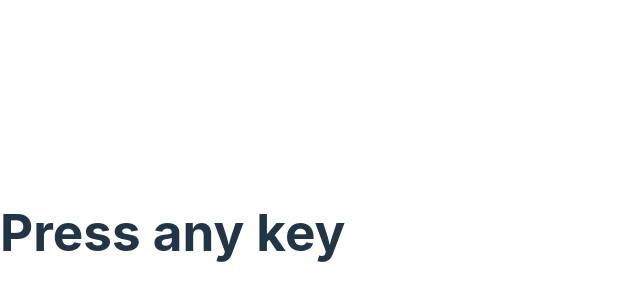
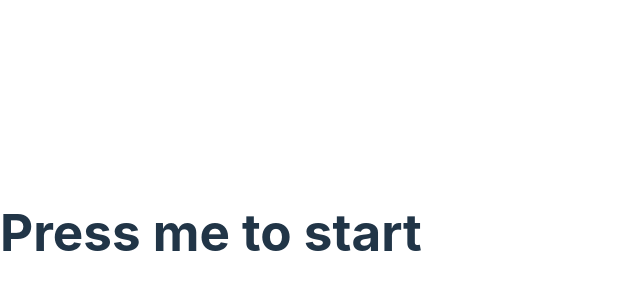
Before and after one commit to sodikovikhtiyor/clicker, a React (Vite) app: page / in a window 1280 px wide. Shown: the part 168-468 px from the top of the page, without its empty margins (0-640 px from the left). Built offline with nearby package versions, Linux system fonts and the light colour scheme.

Commit message:
alert added

```diff
--- a/src/App.jsx
+++ b/src/App.jsx
@@ -1,4 +1,4 @@
-import React, { useState } from 'react';
+import React, { useState } from "react";
 
 function App() {
   const [clickedKeys, setClickedKeys] = useState([]);
@@ -7,10 +7,10 @@ function App() {
   const handleKeyPress = (event) => {
     const digit = event.key;
     // Check if the pressed key is a number
-    if (!isNaN(digit) && digit !== ' ') {
+    if (!isNaN(digit) && digit !== " ") {
       const newKey = { id: clickCount + 1, digit, keyCode: event.keyCode };
-      setClickedKeys(prevClickedKeys => [...prevClickedKeys, newKey]);
-      setClickCount(prevCount => prevCount + 1);
+      setClickedKeys((prevClickedKeys) => [...prevClickedKeys, newKey]);
+      setClickCount((prevCount) => prevCount + 1);
     } else {
       alert("You clicked a letter instead of a number!");
     }
@@ -18,7 +18,7 @@ function App() {
 
   return (
     <div className="App" tabIndex={0} onKeyDown={handleKeyPress}>
-      <h1>Press any key</h1>
+      <h1>Press me to start</h1>
       {clickedKeys.length > 0 && (
         <ul>
           {clickedKeys.map((key, index) => (
```
